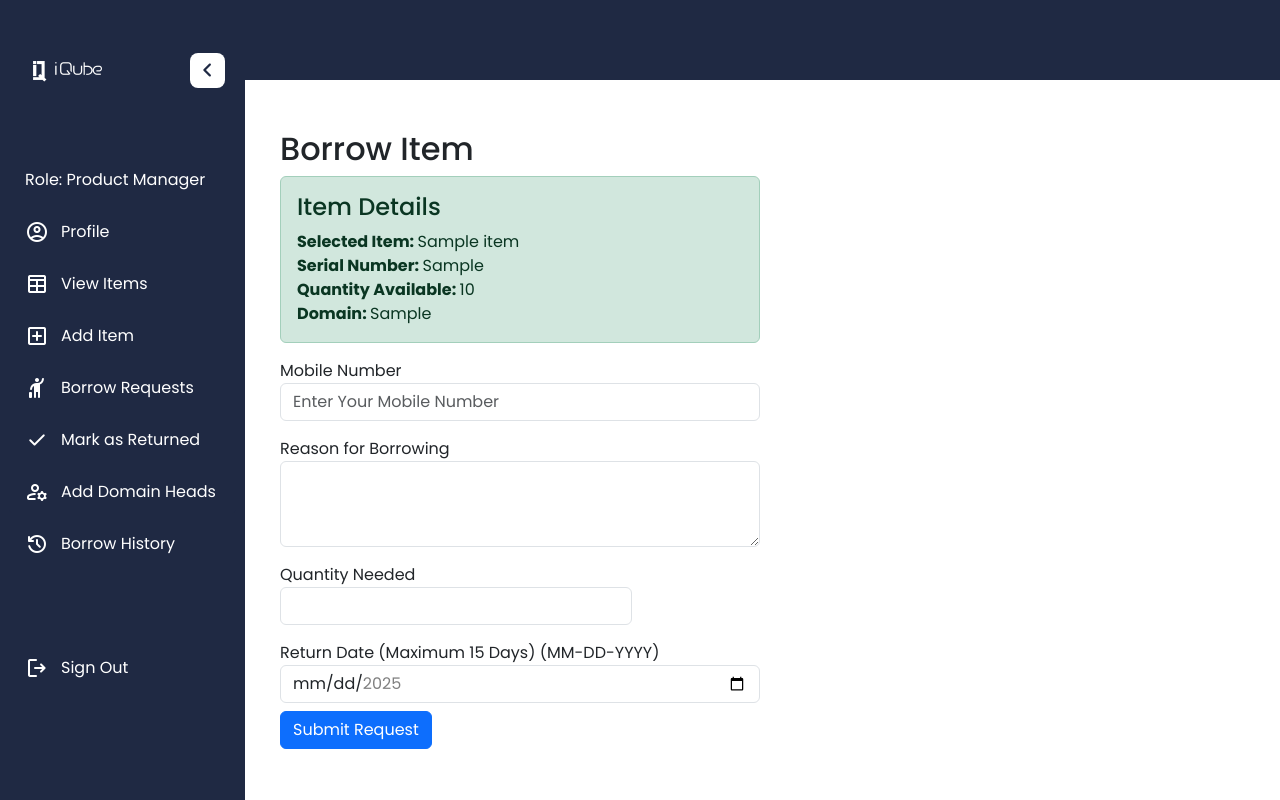
After one commit to SivaprasathC/IMS, a Django app: page /borrowitem/1/ in a window 1280 px wide. The commit adds this page. Run offline with Django 5.2, Linux system fonts and the light colour scheme; tables that the repository leaves empty hold one stand-in row (values such as "Sample post").

Commit message:
borrow button,borrow form,edit success message

```diff
--- a/base_app/urls.py
+++ b/base_app/urls.py
@@ -7,4 +7,5 @@ path('add_item', views.add_item, name='add_item'),
 path('viewitems', views.viewitems, name='viewitems'),
 path('delete/<int:id>/', views.delete_item, name='delete_item'),
 path('edit/<int:id>/', views.edit_item, name='edit_item'),
+path('borrowitem/<int:id>/', views.borrow_item, name='borrow_item'),
 ]
--- a/base_app/views.py
+++ b/base_app/views.py
@@ -3,6 +3,7 @@ from base_app.models import Item
 import os
 from django.db.models import Q
 from django.shortcuts import redirect
+from django.contrib import messages
 
 # Create your views here.
 def index(request):
@@ -82,6 +83,12 @@ def edit_item(request, id):
             item.itemimg = image
 
         item.save()
+        messages.success(request, 'Your Edit was successful!')
         return redirect('viewitems')
     else:
         return render(request, 'edititem.html', {'item': item})
+
+
+def borrow_item(request, id):
+    item = Item.objects.get(id=id)
+    return render(request, 'borrowitem.html', {'item': item})
--- a/static/css/style.css
+++ b/static/css/style.css
@@ -82,7 +82,7 @@ body {
   list-style: none;
   display: flex;
   gap: 4px;
-  padding: 7px;
+  padding: 9px;
   flex-direction: column;
   transform: translateY(7px);
   transition: 0.4s ease;
@@ -232,7 +232,10 @@ body {
 #edit-item-form{
   margin-left: 280px ; margin-top: 50px; width: 30rem;
 }
-/* Add Item and edit CSS ends */
+#borrow-item-form{
+  margin-left: 280px ; margin-top: 50px; width: 30rem;
+}
+/* Add Item,edit,borrow CSS ends */
 
 .fixed-card {
   width: 250px;
@@ -285,4 +288,7 @@ body {
   #edit-item-form{
     margin-left: 20px ; margin-top: 50px; width: 85%;
   }
+  #borrow-item-form{
+    margin-left: 20px ; margin-top: 50px; width: 85%;
+  }
 }
--- a/templates/base.html
+++ b/templates/base.html
@@ -60,6 +60,9 @@
               <span class="material-symbols-rounded">add_box</span>
               <span class="nav-label">Add Item</span>
             </a>
+            <ul class="dropdown-menu">
+              <li class="nav-item"><a class="nav-link dropdown-title">Profile</a></li>
+            </ul>
           </li>
 
           <li class="nav-item">
@@ -78,6 +81,12 @@
             <a href="#" class="nav-link">
               <span class="material-symbols-rounded">manage_accounts</span>
               <span class="nav-label">Add Domain Heads</span>
+            </a>
+          </li>
+          <li class="nav-item">
+            <a href="#" class="nav-link">
+              <span class="material-symbols-rounded">History</span>
+              <span class="nav-label">Borrow History</span>
             </a>
           </li>
         </ul>
--- /dev/null
+++ b/templates/borrowitem.html
@@ -0,0 +1,51 @@
+{% extends "base.html" %}
+{% block content %}
+<form action="{% url 'borrow_item' item.id %}" method="POST" class="mt-6" id="borrow-item-form">
+    {% csrf_token %}
+    <h2>Borrow Item</h2>
+    <div class="alert alert-success" role="alert">
+      <h4 class="alert-heading"> <strong></strong> Item Details</h4>
+      <p class="mb-0"><strong>Selected Item: </strong>{{item.itemname}}</p>
+      <p class="mb-0"><strong>Serial Number: </strong>{{item.serialno}}</p>
+      <p class="mb-0"><strong>Quantity Available: </strong>{{item.itemqty}}</p>
+      <p class="mb-0"><strong>Domain: </strong>{{item.itemdomain}}</p>
+    </div>
+    <div class="form-group mt-3">
+      <!-- dummy input for  item details into POST -->
+      <input type="text" name="borrow_serialno"  placeholder="Enter Serial Number" value="{{item.serialno}}" style="display: none;">
+      <input type="text" name="borrow_itemname"  placeholder="Enter Item Name" value="{{item.itemname}}" style="display: none;">
+      <select name="borrow_itemdomain" value="{{item.itemdomain}}" style="display: none;"></select>
+
+      <label for="mobile">Mobile Number</label>
+      <input type="tel" name="borrowermobile" class="form-control" placeholder="Enter Your Mobile Number" required>
+    </div>
+    <div class="form-group mt-3">
+      <label for="reason">Reason for Borrowing</label>
+      <textarea class="form-control" id="reason" name="borrowreason" rows="3" required></textarea>
+    </div>
+    <div data-mdb-input-init class="form-outline mt-3" style="width: 22rem;">
+      <label class="itemqty" for="typeNumber">Quantity Needed</label>
+      <input min="1" name="borrowqty" max="{{item.itemqty}}" type="number" class="form-control" required />
+  </div>
+  <div class="form-group mt-3">
+    <label for="date">Return Date (Maximum 15 Days) (MM-DD-YYYY)</label>
+    <input class="form-control" type="date" id="returndate" name="borrow_returndate" required>
+  </div>
+
+     <button class="btn btn-primary mt-2" type="submit">Submit Request</button>
+  </form>
+
+  <script>
+    const dateInput = document.getElementById('returndate');
+    const today = new Date();
+    const futureDate = new Date();
+    futureDate.setDate(today.getDate() + 15);
+
+    const toDateString = (date) => {
+      return date.toISOString().split('T')[0];
+    };
+
+    dateInput.min = toDateString(today);
+    dateInput.max = toDateString(futureDate);
+  </script>
+{% endblock %}
--- a/templates/edititem.html
+++ b/templates/edititem.html
@@ -2,7 +2,6 @@
 {% block content %}
 <form action="{% url 'edit_item' item.id %}" method="POST" enctype="multipart/form-data" class="mt-6" id="edit-item-form">
     {% csrf_token %}
-    {{message|safe}}
     <h2>Edit Item</h2>
     <div class="form-group mt-3">
       <label for="serialno">Serial Number</label>
```
Also changed, not shown: assets/css/style.css (+21 -11 lines), templates/viewitems.html (+16 -0 lines), assets/js/script.js (line endings or trailing spaces), 2 other files.
